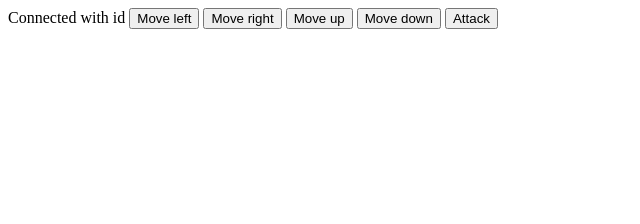
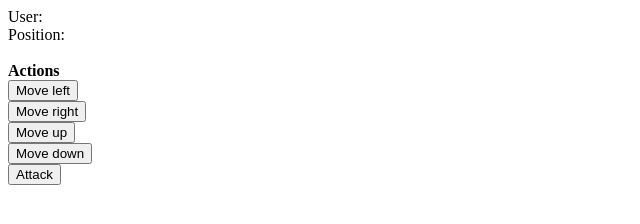
Before and after one commit to aarguello/coronao-backend, a website: page app/public/index.html in a window 1280 px wide. Shown: the whole page, without its empty margins (0-640 px from the left). Drawn offline with Linux system fonts and the light colour scheme; no server answers.

Commit message:
Show position in testing frontend

```diff
--- a/app/public/index.html
+++ b/app/public/index.html
@@ -6,11 +6,14 @@
     <script src="main.js"></script>
   </head>
   <body>
-    Connected with id <span id="socket_id"></span>
-    <button onclick="userMove('LEFT')">Move left</button>
-    <button onclick="userMove('RIGHT')">Move right</button>
-    <button onclick="userMove('UP')">Move up</button>
-    <button onclick="userMove('DOWN')">Move down</button>
-    <button onclick="userAttack()">Attack</button>
+    <div>User: <span id="socket_id"></span></div>
+    <div>Position: <span id="user_position"></span></div>
+    <br>
+    <b>Actions</b>
+    <div><button onclick="userMove('LEFT')">Move left</button></div>
+    <div><button onclick="userMove('RIGHT')">Move right</button></div>
+    <div><button onclick="userMove('UP')">Move up</button></div>
+    <div><button onclick="userMove('DOWN')">Move down</button></div>
+    <div><button onclick="userAttack()">Attack</button></div>
   </body>
 </html>
--- a/app/public/main.js
+++ b/app/public/main.js
@@ -12,6 +12,22 @@ function userAttack() {
   socket.emit('USER_ATTACK')
 }
 
+socket.on('USER_POSITION_CHANGE', updatePosition)
+socket.on('USER_JOINED', updatePosition)
+
+const onevent = socket.onevent
+
 socket.onevent = function (packet) {
-  console.log(packet.data[0], packet.data[1])
+  const event = packet.data[0]
+  const data  = packet.data[1]
+  console.log(event, data)
+  onevent.call(this, packet)
 }
+
+function updatePosition(data) {
+  if (data._id === socket.id) {
+    const x = data.position[0]
+    const y = data.position[1]
+    document.getElementById('user_position').innerHTML = `(${x}, ${y})`
+  }
+}
```
